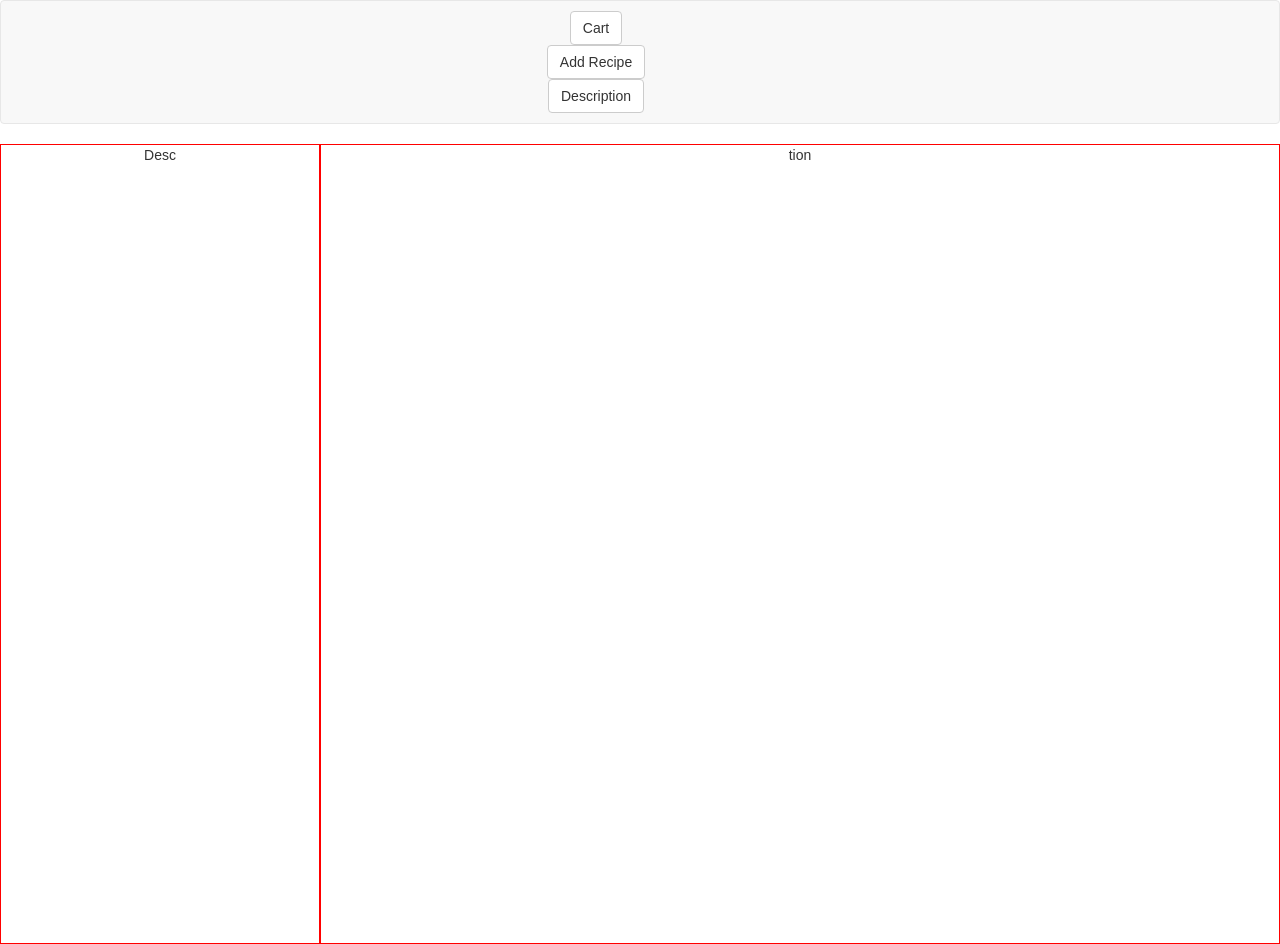
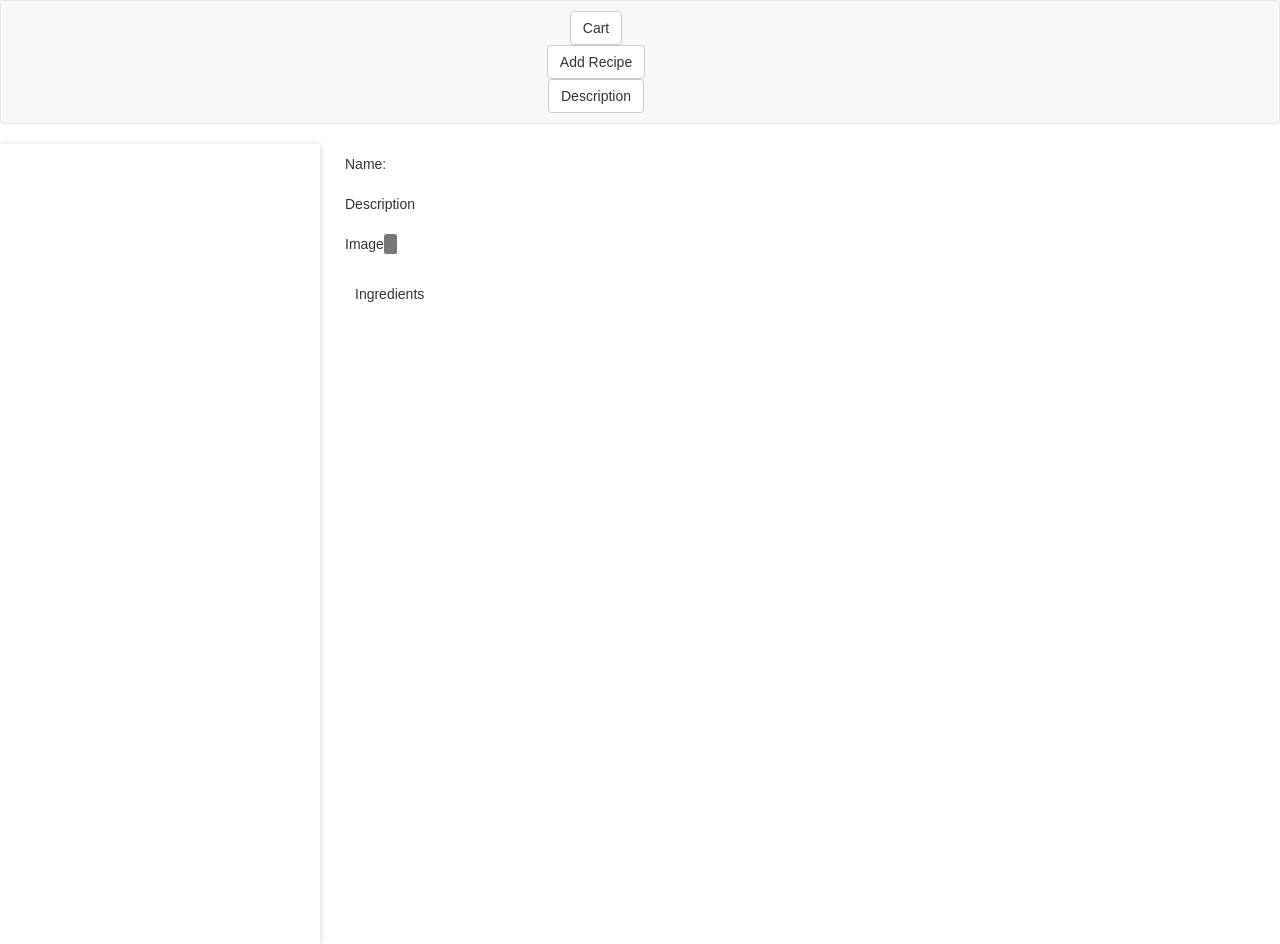
Before and after one commit to souvikckr/ReactRecipe, a React (Create React App) app: page /desc in a window 1280 px wide. Built offline with nearby package versions, Linux system fonts and the light colour scheme; the HTML template or start-up script is replaced by a standard one.

Commit message:
added desc component

```diff
--- a/src/modules/recipe.js
+++ b/src/modules/recipe.js
@@ -6,6 +6,7 @@
 // ------------------------------------
 
 export const ADD_RECIPE = 'ADD_RECIPE';
+export const ACTIVE_RECIPE = 'ACTIVE_RECIPE';
 
 // ------------------------------------
 // Action Creators
@@ -15,6 +16,11 @@ export const addRecipe = (recipe) => ({
   type: ADD_RECIPE,
   payload: recipe,
 });
+
+export const addActiveRecipe = (recipe) => ({
+    type: ACTIVE_RECIPE,
+    payload: recipe
+})
 
 // ------------------------------------
 // Action Creators ( For Asynchronous calls )
@@ -36,6 +42,10 @@ const ACTION_HANDLERS = {
   [ADD_RECIPE]: (state, action) => ({
     ...state,
     recipes: [...state.recipes, action. payload],
+  }),
+  [ACTIVE_RECIPE]: (state, action) => ({
+      ...state,
+      activeRecipe: action.payload
   })
 };
 
@@ -45,6 +55,7 @@ const ACTION_HANDLERS = {
 
 const initialState = {
   recipes: [],
+  activeRecipe: 'No Active recipe'
 };
 
 export default (state = initialState, action) => {
--- a/src/pages/Description/Description.css
+++ b/src/pages/Description/Description.css
@@ -1,9 +1,36 @@
 .overview-col-1 {
-  border: 1px solid red;
+  /* border: 1px solid red; */
+  box-shadow: 0 0.125rem 0.625rem 0 rgba(0, 0, 0, 0.2);
   height: 100vh;
 }
 
 .overview-col-2 {
-  border: 1px solid red;
+  /* border: 1px solid red; */
   height: 100vh;
 }
+
+.recipe-container {
+    display: flex;
+    flex-direction: column;
+}
+
+.desc-conatiner {
+    display: flex;
+    flex-direction: column;
+    align-items: flex-start;
+}
+.desc-conatiner div{
+    margin: 10px;
+    display: flex;
+    flex-direction: row;
+    justify-content: space-evenly;
+}
+.ingr {
+    display: flex !important;
+    flex-direction: column !important;
+}
+.ingr-content {
+    display: flex;
+    flex-direction: row;
+    justify-content: space-around;
+}
--- a/src/pages/Description/Description.jsx
+++ b/src/pages/Description/Description.jsx
@@ -1,5 +1,5 @@
 import React, { Component } from "react";
-import { Col } from "react-bootstrap";
+import { Col, Button, Label, Image } from "react-bootstrap";
 import "./Description.css";
 
 class Description extends Component {
@@ -9,19 +9,65 @@ class Description extends Component {
   }
 
   componentDidMount() {
-      console.log("----recipe---", this.props.recipes);
+    console.log("----recipe---", this.props.recipes);
   }
+
+  recipeHandle = e => {
+    console.log("--target value--", e.target.value);
+    this.props.addActiveRecipe(JSON.parse(e.target.value));
+  };
 
   /* eslint-disable react/jsx-filename-extension */
   render() {
+    const list = this.props.recipes.map(recipe => {
+      return (
+        <div className="recipe-container">
+          <Button value={JSON.stringify(recipe)} onClick={this.recipeHandle}>
+            {recipe.name}
+          </Button>
+        </div>
+      );
+    });
+
+    let ingr;
+    if (this.props.activeRecipe.ingredients) {
+      ingr = this.props.activeRecipe.ingredients.map(ingr => {
+        return (
+          <div className="ingr-content">
+            <span>{ingr.name}</span>
+            <span>{ingr.quantity}</span>
+          </div>
+        );
+      });
+    }
+    const desc = (
+      <div className="desc-conatiner">
+        <div>
+          Name: <Label>{this.props.activeRecipe.name}</Label>
+        </div>
+        <div>
+          Description <Label>{this.props.activeRecipe.description}</Label>
+        </div>
+        <div>
+          Image
+          <Label>
+            <Image src={this.props.activeRecipe.imgUrl} rounded />
+          </Label>
+        </div>
+        <div className="ingr">
+          <div>Ingredients</div>
+          {ingr}
+        </div>
+      </div>
+    );
     return (
       <React.Fragment>
         <div>
           <Col md={3} className="overview-col-1">
-            Desc
+            {list}
           </Col>
           <Col md={9} className="overview-col-2">
-            tion
+            {this.props.activeRecipe !== null ? desc : "no "}
           </Col>
         </div>
       </React.Fragment>
--- a/src/pages/Description/index.js
+++ b/src/pages/Description/index.js
@@ -2,17 +2,18 @@ import { connect } from "react-redux";
 import Description from "./Description.jsx";
 
 // action creators
-// import { actions } from './../../modules/recipe';
+import { addActiveRecipe } from './../../modules/recipe';
 
-// const mapDispatchToProps = (dispatch) => {
-//     dispatch(actions.addRecipe);
-// };
+const mapDispatchToProps =  {
+    addActiveRecipe
+};
 
 const mapStateToProps = state => ({
-    recipes: state.recipeReducer.recipes
+    recipes: state.recipeReducer.recipes,
+    activeRecipe: state.recipeReducer.activeRecipe
 });
 
 export default connect(
   mapStateToProps,
-  null
+  mapDispatchToProps
 )(Description);
```
